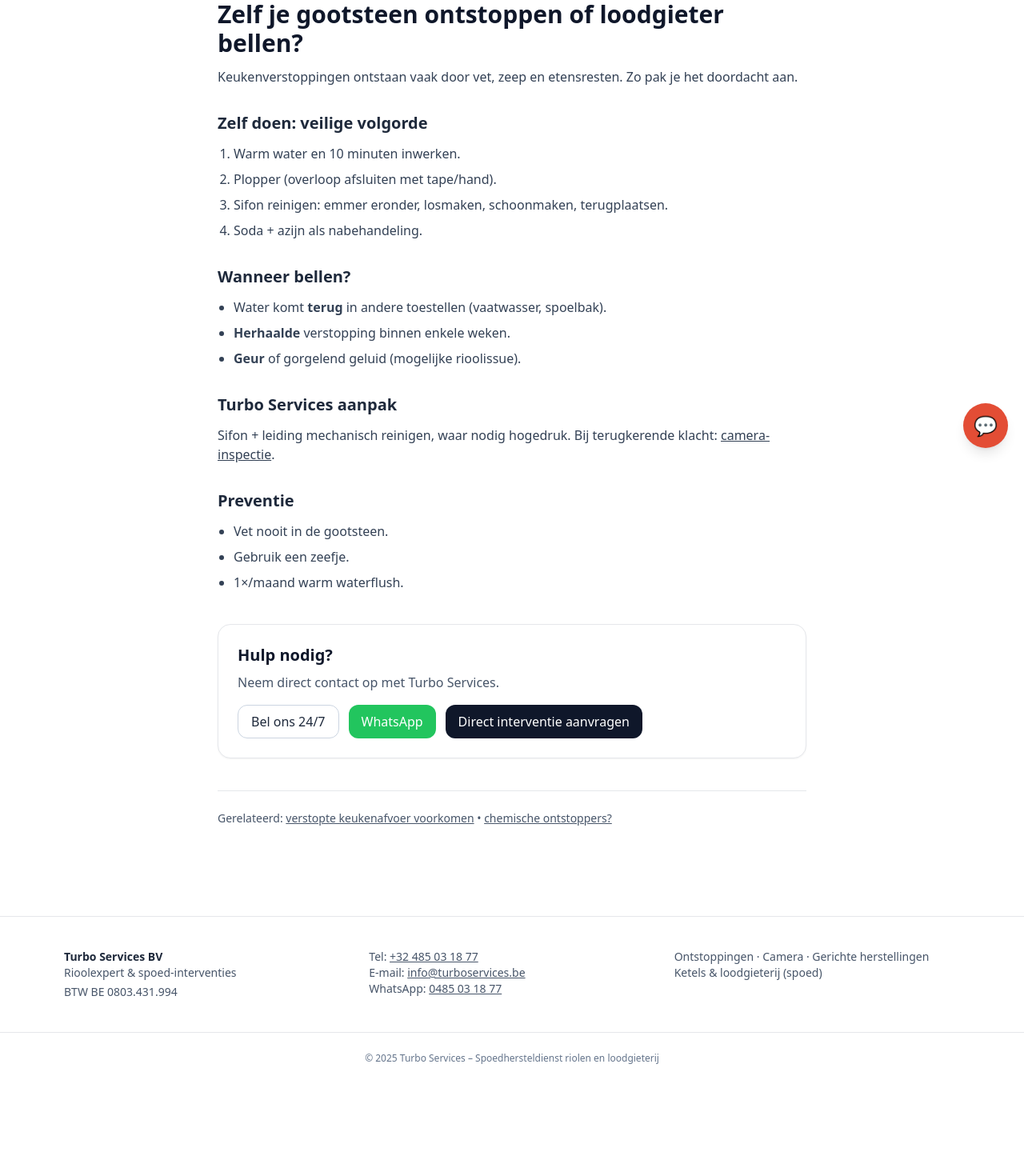
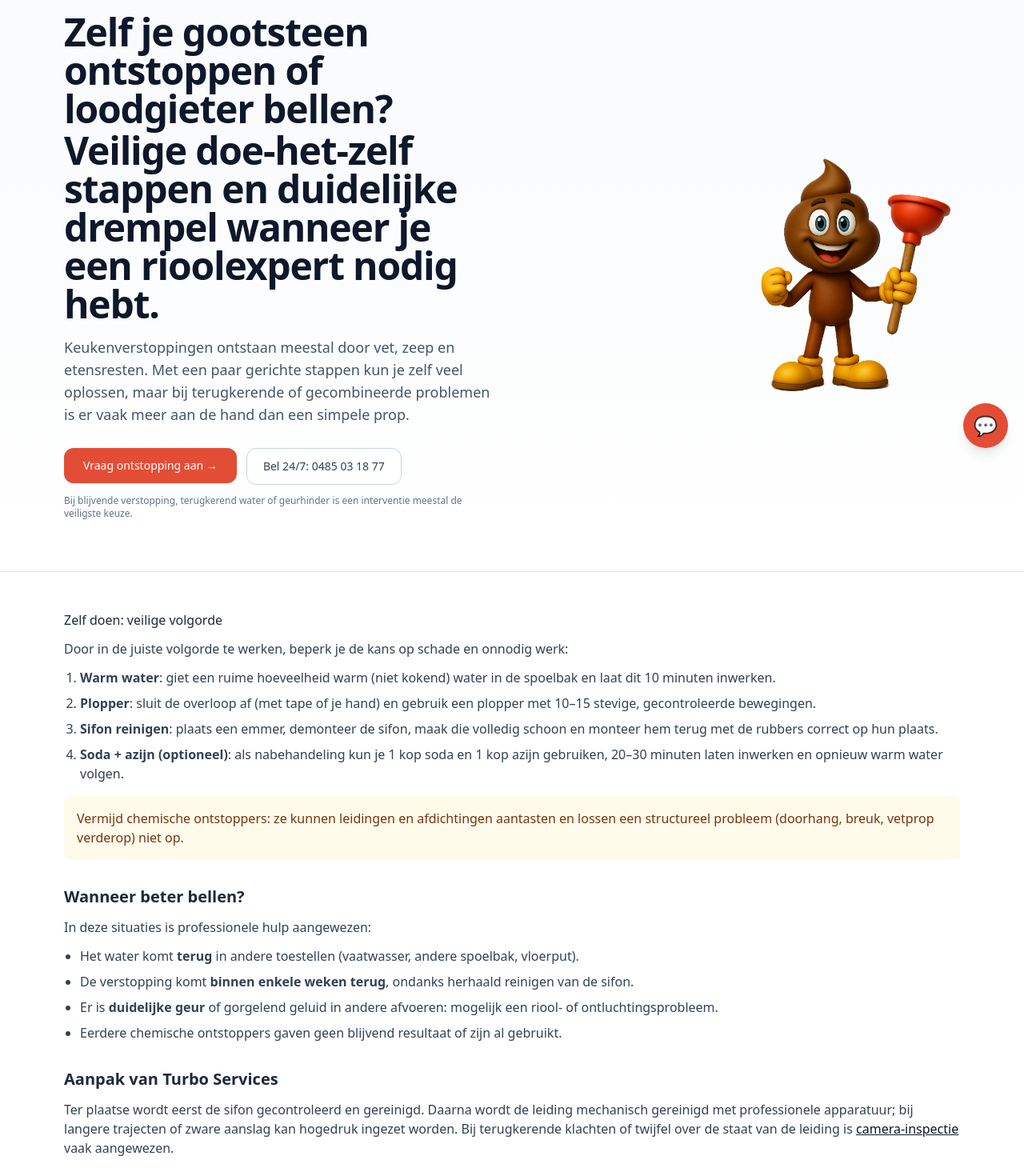
Before and after one commit to Turbo-89/turboservices, a Next.js app: page /kennisbank/ontstopping/gootsteen-ontstoppen in a window 1280 px wide. Shown: the part 220-1690 px from the top of the page at 80% size. Before the commit the page ends 1575 px from the top, so only its background shows below. Built offline with nearby package versions, Linux system fonts and the light colour scheme.

Commit message:
Update page.tsx

```diff
--- a/app/kennisbank/ontstopping/gootsteen-ontstoppen/page.tsx
+++ b/app/kennisbank/ontstopping/gootsteen-ontstoppen/page.tsx
@@ -1,72 +1,148 @@
 import type { Metadata } from "next";
 import Link from "next/link";
-import CTA from "@/components/kb/CTA";
+import ArticleShell from "@/components/kb/ArticleShell";
 import FAQJsonLd from "@/components/seo/FAQJsonLd";
 
 export const metadata: Metadata = {
-  title: "Zelf je gootsteen ontstoppen of loodgieter bellen?",
+  title:
+    "Zelf je gootsteen ontstoppen of loodgieter bellen? | Turbo Services – RioolExpert",
   description:
-    "Gootsteen verstopt? Dit kun je zelf doen—en dit beter overlaten aan een professional. Turbo Services helpt in Antwerpen en Vlaanderen.",
+    "Keukenafvoer verstopt? Overzicht van veilige doe-het-zelf stappen, signalen dat er een dieperliggend rioolprobleem is en wanneer Turbo Services best wordt ingeschakeld.",
 };
 
-export default function Page() {
-  const faqs = [
-    { question: "Helpt soda echt?", answer: "Ja, bij lichte aanslag. Niet voor harde proppen." },
-    { question: "Chemische middelen gebruiken?", answer: "Afraden—risico op schade, dampen en milieu." },
-    { question: "Mag ik een veer gebruiken?", answer: "Voorzichtig en kort; bochten en pvc kunnen beschadigen." },
-  ];
+const faqs = [
+  {
+    question: "Helpt soda echt?",
+    answer:
+      "Bij lichte aanslag kan het ondersteunen, maar het vervangt geen mechanische reiniging bij echte proppen.",
+  },
+  {
+    question: "Chemische middelen gebruiken?",
+    answer:
+      "Af te raden door risico op schade, giftige dampen en milieu-impact. Mechanische reiniging verdient de voorkeur.",
+  },
+  {
+    question: "Mag ik een veer gebruiken?",
+    answer:
+      "Enkel voorzichtig en kort. Bochten en pvc kunnen beschadigd raken bij te hard forceren.",
+  },
+];
 
+export default function GootsteenOntstoppenPage() {
   return (
-    <main className="mx-auto max-w-3xl px-4 py-12">
-      <h1 className="text-3xl font-bold text-slate-900">
-        Zelf je gootsteen ontstoppen of loodgieter bellen?
-      </h1>
+    <ArticleShell
+      title="Zelf je gootsteen ontstoppen of loodgieter bellen?"
+      subtitle="Veilige doe-het-zelf stappen en duidelijke drempel wanneer je een rioolexpert nodig hebt."
+      intro="Keukenverstoppingen ontstaan meestal door vet, zeep en etensresten. Met een paar gerichte stappen kun je zelf veel oplossen, maar bij terugkerende of gecombineerde problemen is er vaak meer aan de hand dan een simpele prop."
+      logoVariant="ontstopping"
+    >
+      <h2>Zelf doen: veilige volgorde</h2>
       <p className="mt-3 text-slate-700">
-        Keukenverstoppingen ontstaan vaak door vet, zeep en etensresten. Zo pak je het doordacht aan.
+        Door in de juiste volgorde te werken, beperk je de kans op schade en onnodig werk:
+      </p>
+      <ol className="mt-3 list-decimal space-y-2 pl-5 text-slate-700">
+        <li>
+          <b>Warm water</b>: giet een ruime hoeveelheid warm (niet kokend) water in de spoelbak
+          en laat dit 10 minuten inwerken.
+        </li>
+        <li>
+          <b>Plopper</b>: sluit de overloop af (met tape of je hand) en gebruik een plopper met
+          10–15 stevige, gecontroleerde bewegingen.
+        </li>
+        <li>
+          <b>Sifon reinigen</b>: plaats een emmer, demonteer de sifon, maak die volledig schoon
+          en monteer hem terug met de rubbers correct op hun plaats.
+        </li>
+        <li>
+          <b>Soda + azijn (optioneel)</b>: als nabehandeling kun je 1 kop soda en 1 kop azijn
+          gebruiken, 20–30 minuten laten inwerken en opnieuw warm water volgen.
+        </li>
+      </ol>
+
+      <div className="mt-4 rounded-lg bg-amber-50 p-4 text-amber-900">
+        Vermijd chemische ontstoppers: ze kunnen leidingen en afdichtingen aantasten en lossen
+        een structureel probleem (doorhang, breuk, vetprop verderop) niet op.
+      </div>
+
+      <h2 className="mt-8 text-xl font-semibold">Wanneer beter bellen?</h2>
+      <p className="mt-3 text-slate-700">
+        In deze situaties is professionele hulp aangewezen:
+      </p>
+      <ul className="mt-3 list-disc space-y-2 pl-5 text-slate-700">
+        <li>
+          Het water komt <b>terug</b> in andere toestellen (vaatwasser, andere spoelbak, vloerput).
+        </li>
+        <li>
+          De verstopping komt <b>binnen enkele weken terug</b>, ondanks herhaald reinigen van de sifon.
+        </li>
+        <li>
+          Er is <b>duidelijke geur</b> of gorgelend geluid in andere afvoeren: mogelijk een
+          riool- of ontluchtingsprobleem.
+        </li>
+        <li>
+          Eerdere chemische ontstoppers gaven geen blijvend resultaat of zijn al gebruikt.
+        </li>
+      </ul>
+
+      <h2 className="mt-8 text-xl font-semibold">Aanpak van Turbo Services</h2>
+      <p className="mt-3 text-slate-700">
+        Ter plaatse wordt eerst de sifon gecontroleerd en gereinigd. Daarna wordt de leiding
+        mechanisch gereinigd met professionele apparatuur; bij langere trajecten of zware aanslag
+        kan hogedruk ingezet worden. Bij terugkerende klachten of twijfel over de staat van de
+        leiding is{" "}
+        <Link
+          href="/kennisbank/ontstopping/camera-inspectie"
+          className="underline text-slate-900"
+        >
+          camera-inspectie
+        </Link>{" "}
+        vaak aangewezen.
       </p>
 
-      <h2 className="mt-8 text-xl font-semibold">Zelf doen: veilige volgorde</h2>
-      <ol className="mt-3 list-decimal space-y-2 pl-5 text-slate-700">
-        <li>Warm water en 10 minuten inwerken.</li>
-        <li>Plopper (overloop afsluiten met tape/hand).</li>
-        <li>Sifon reinigen: emmer eronder, losmaken, schoonmaken, terugplaatsen.</li>
-        <li>Soda + azijn als nabehandeling.</li>
-      </ol>
-
-      <h2 className="mt-8 text-xl font-semibold">Wanneer bellen?</h2>
+      <h2 className="mt-8 text-xl font-semibold">Tarieven en inschatting</h2>
+      <p className="mt-3 text-slate-700">
+        Een typische keukenafvoer-interventie blijft meestal tussen <b>30 en 90 minuten</b>,
+        afhankelijk van bereikbaarheid en ernst. Ik werk met één duidelijk model:
+      </p>
       <ul className="mt-3 list-disc space-y-2 pl-5 text-slate-700">
-        <li>Water komt <b>terug</b> in andere toestellen (vaatwasser, spoelbak).</li>
-        <li><b>Herhaalde</b> verstopping binnen enkele weken.</li>
-        <li><b>Geur</b> of gorgelend geluid (mogelijke rioolissue).</li>
+        <li><b>Interventie ontstopping / diagnose:</b> €160</li>
+        <li><b>Camera-inspectie (indien nodig):</b> €90</li>
+        <li><b>Totaalpakket (ontstopping + camera):</b> €250</li>
       </ul>
-
-      <h2 className="mt-8 text-xl font-semibold">Turbo Services aanpak</h2>
       <p className="mt-3 text-slate-700">
-        Sifon + leiding mechanisch reinigen, waar nodig hogedruk. Bij terugkerende klacht:{" "}
-        <Link href="/kennisbank/ontstopping/camera-inspectie" className="underline">camera-inspectie</Link>.
+        Deze tarieven gelden ook <b>’s avonds en in het weekend</b>, zonder toeslag, en zijn
+        <b> exclusief btw</b>. Voor particuliere woningen ouder dan 10 jaar geldt doorgaans 6% btw,
+        in andere privé-situaties 21%. Voor zakelijke klanten kan bij medecontractantregeling een
+        btw-verlegging (0%) van toepassing zijn.
       </p>
 
-      <h2 className="mt-8 text-xl font-semibold">Preventie</h2>
+      <h2 className="mt-8 text-xl font-semibold">Preventie: minder kans op toekomstige verstoppingen</h2>
       <ul className="mt-3 list-disc space-y-2 pl-5 text-slate-700">
-        <li>Vet nooit in de gootsteen.</li>
-        <li>Gebruik een zeefje.</li>
-        <li>1×/maand warm waterflush.</li>
+        <li><b>Vet nooit in de gootsteen</b>, maar in een aparte container laten afkoelen en weggooien.</li>
+        <li><b>Gebruik een zeefje</b> om etensresten op te vangen.</li>
+        <li>
+          Geef de leiding af en toe een <b>warmwater-flush</b> (bijvoorbeeld 1× per maand) om lichte aanslag te beperken.
+        </li>
       </ul>
-
-      <CTA />
 
       <div className="mt-10 border-t pt-6 text-sm text-slate-600">
         Gerelateerd:{" "}
-        <Link href="/kennisbank/ontstopping/keukenafvoer-voorkomen" className="underline">
+        <Link
+          href="/kennisbank/ontstopping/keukenafvoer-voorkomen"
+          className="underline"
+        >
           verstopte keukenafvoer voorkomen
         </Link>{" "}
         •{" "}
-        <Link href="/kennisbank/ontstopping/chemische-ontstoppers" className="underline">
+        <Link
+          href="/kennisbank/ontstopping/chemische-ontstoppers"
+          className="underline"
+        >
           chemische ontstoppers?
         </Link>
       </div>
 
       <FAQJsonLd items={faqs} />
-    </main>
+    </ArticleShell>
   );
 }
```
